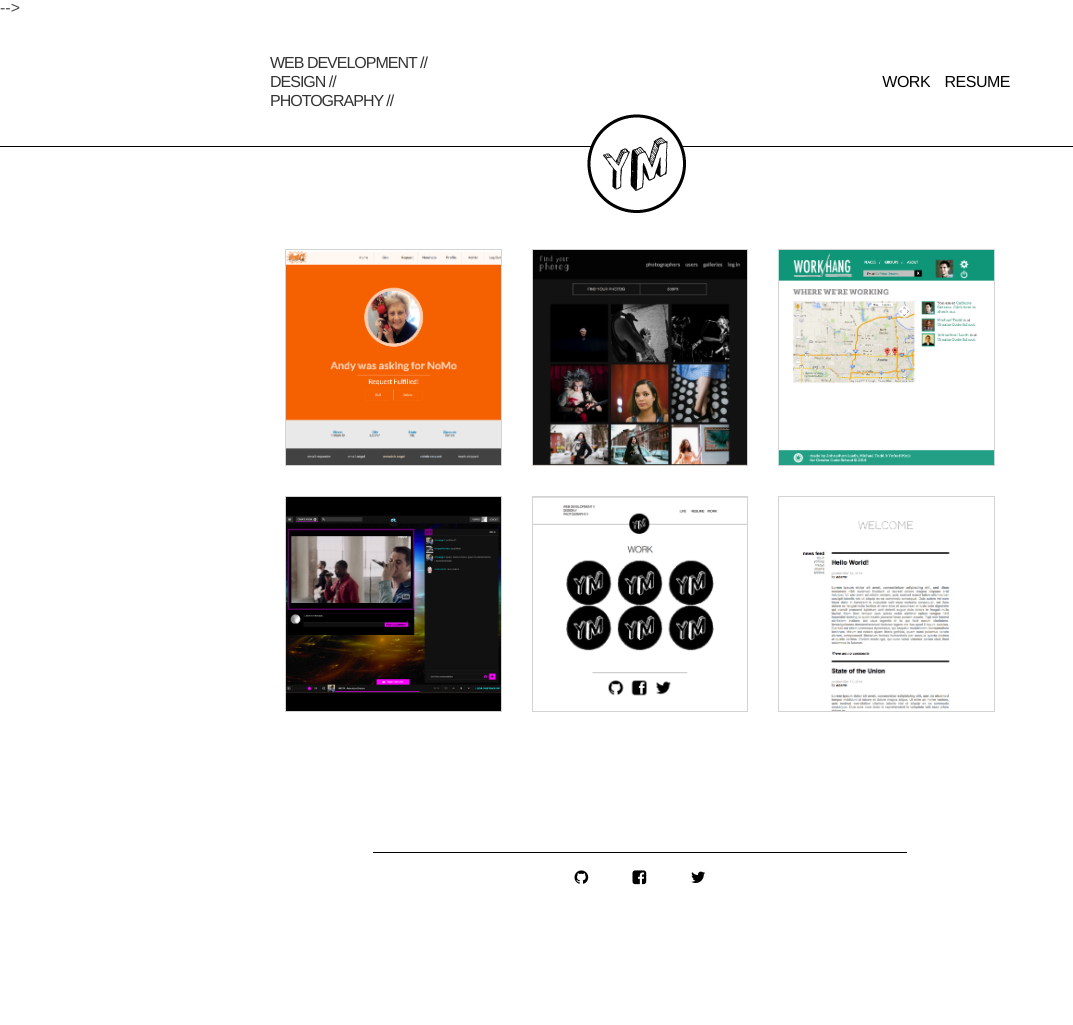
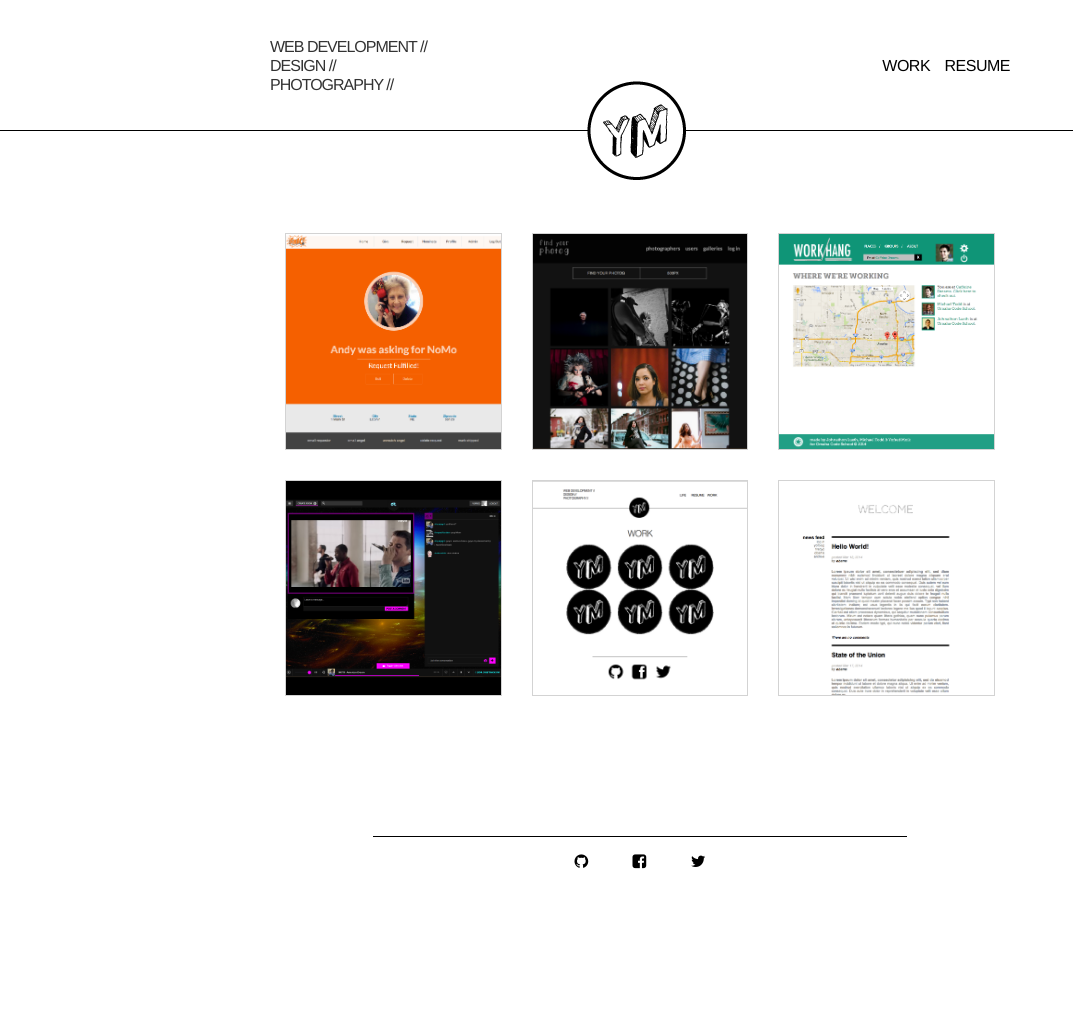
Before and after one commit to yofred/yofred.github.io, a Jekyll site: the page built from index.html, in a window 1280 px wide. Shown: the whole page, without its empty margins (0-1073 px from the left). Built offline with Jekyll 4.4.1, drawn with Linux system fonts in a browser that asks for light colours; nearby versions of some CDN libraries.

```diff
--- a/_includes/head.html
+++ b/_includes/head.html
@@ -25,12 +25,12 @@
     <link rel="stylesheet" href="/fancybox/source/jquery.fancybox.css?v=2.1.5" type="text/css" media="screen" />
     <script type="text/javascript" src="/fancybox/source/jquery.fancybox.pack.js?v=2.1.5"></script>
 
-    <!-- <!-- Optionally add helpers - button, thumbnail and/or media -->
+    <!-- helpers -->
     <link rel="stylesheet" href="/fancybox/source/helpers/jquery.fancybox-buttons.css?v=1.0.5" type="text/css" media="screen" />
     <script type="text/javascript" src="/fancybox/source/helpers/jquery.fancybox-buttons.js?v=1.0.5"></script>
     <script type="text/javascript" src="/fancybox/source/helpers/jquery.fancybox-media.js?v=1.0.6"></script>
 
     <link rel="stylesheet" href="/fancybox/source/helpers/jquery.fancybox-thumbs.css?v=1.0.7" type="text/css" media="screen" />
-    <script type="text/javascript" src="/fancybox/source/helpers/jquery.fancybox-thumbs.js?v=1.0.7"></script> -->
+    <script type="text/javascript" src="/fancybox/source/helpers/jquery.fancybox-thumbs.js?v=1.0.7"></script>
 
 </head>
--- a/css/main.css
+++ b/css/main.css
@@ -604,7 +604,7 @@ a:hover {
   display:inline;
 /*  margin-top:150px;*/
   max-width:100px;
-  padding-top:98px;
+  padding-top:81px;
 }
 
 @media screen and (max-width: 600px) {
```
